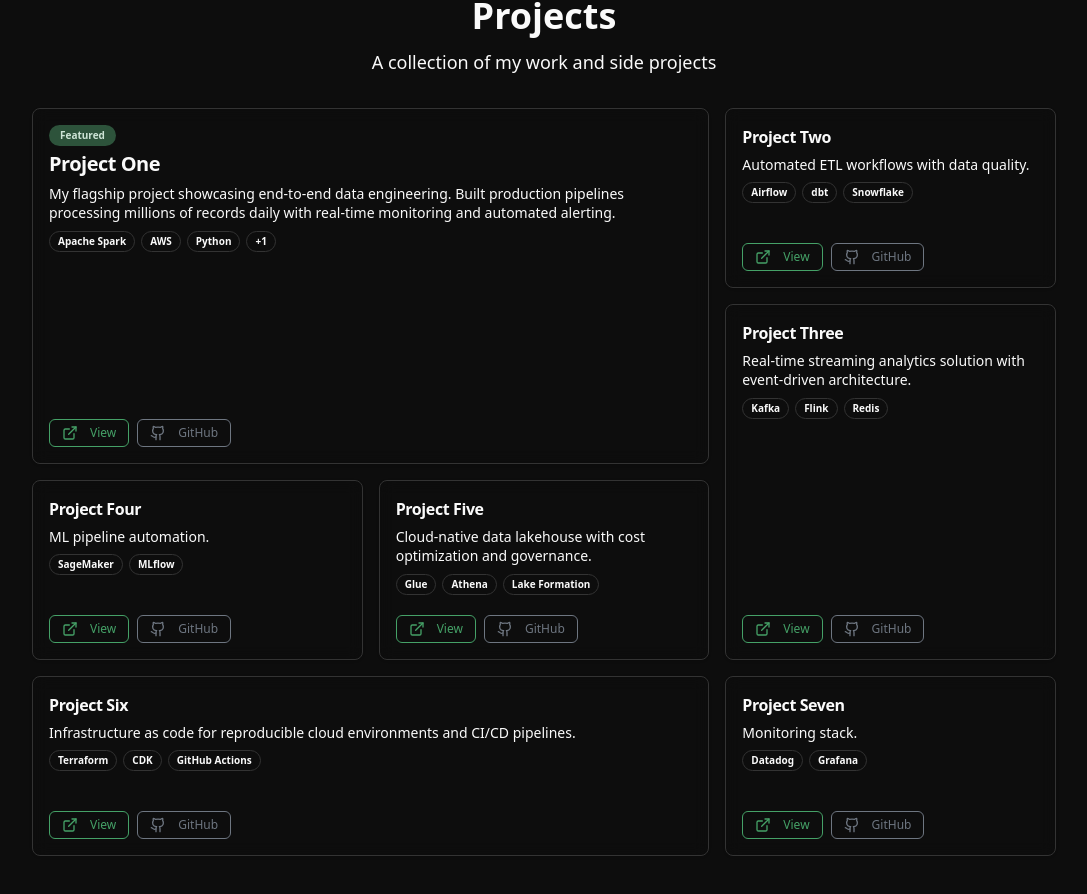
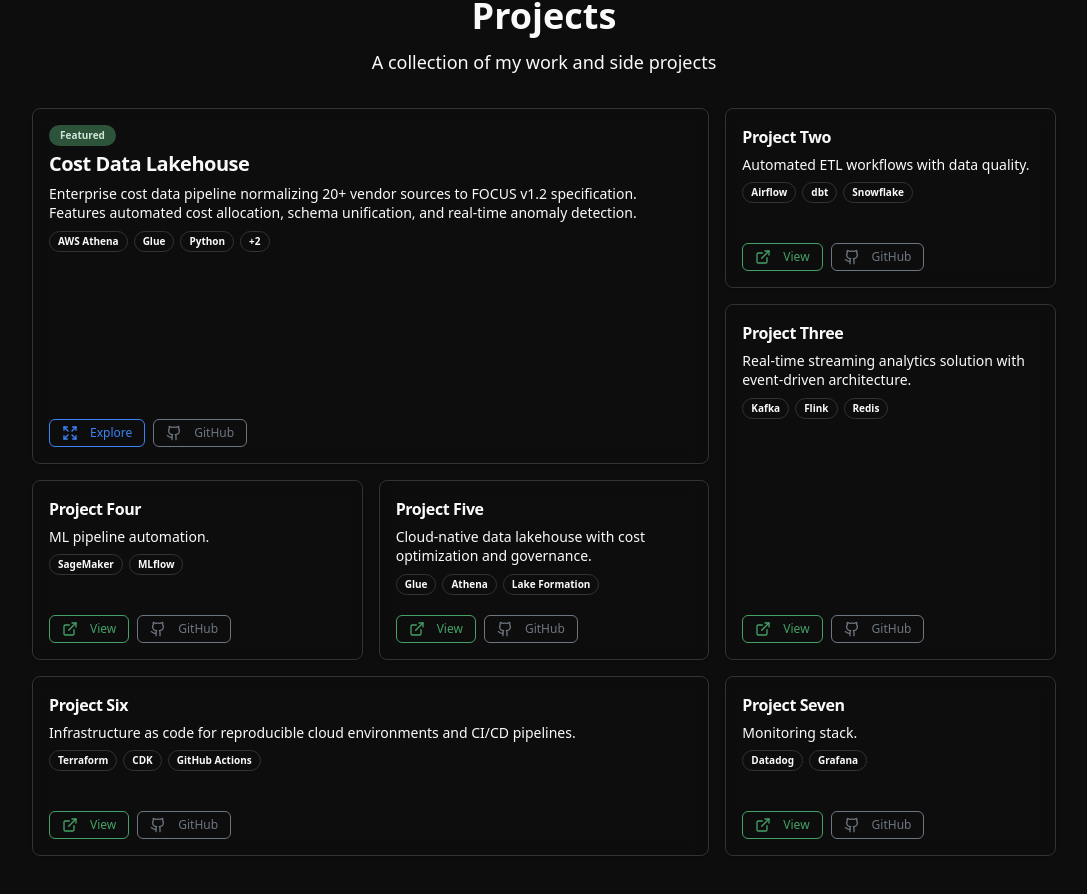
Before and after one commit to iancatez/ian-cates-portfolio, a Next.js app: page / in a window 1280 px wide. Shown: the part 2006-2900 px from the top of the page, without its empty margins (96-1183 px from the left). Built offline with nearby package versions, Linux system fonts and the light colour scheme.

Commit message:
feat(projects): Integrate interactive demo modal into Project 1 card

```diff
--- a/components/bento-project-card.tsx
+++ b/components/bento-project-card.tsx
@@ -11,12 +11,16 @@ import {
 } from "@/components/ui/card";
 import { Button } from "@/components/ui/button";
 import { Badge } from "@/components/ui/badge";
-import { Github, ExternalLink } from "lucide-react";
+import { Github, ExternalLink, Expand } from "lucide-react";
 import { cn } from "@/lib/utils";
 import type { Project } from "@/lib/data";
 
 interface BentoProjectCardProps extends Project {
   className?: string;
+  /** If true, clicking the card opens an interactive modal */
+  hasInteractiveDemo?: boolean;
+  /** Click handler for interactive demo */
+  onInteractiveClick?: () => void;
 }
 
 export function BentoProjectCard({
@@ -27,8 +31,10 @@ export function BentoProjectCard({
   githubUrl,
   bentoSize = "normal",
   className,
+  hasInteractiveDemo,
+  onInteractiveClick,
 }: BentoProjectCardProps) {
-  const hasFooter = liveUrl || githubUrl;
+  const hasFooter = liveUrl || githubUrl || hasInteractiveDemo;
   const isLarge = bentoSize === "large";
 
   return (
@@ -86,7 +92,18 @@ export function BentoProjectCard({
 
       {hasFooter && (
         <CardFooter className="relative z-10 p-4 pt-2 mt-auto gap-2">
-          {liveUrl && (
+          {hasInteractiveDemo && (
+            <Button
+              size="sm"
+              className="h-7 text-xs px-3"
+              onClick={onInteractiveClick}
+              neonColor="#3b82f6"
+            >
+              <Expand className="h-3 w-3 mr-1" />
+              Explore
+            </Button>
+          )}
+          {liveUrl && !hasInteractiveDemo && (
             <Button asChild size="sm" className="h-7 text-xs px-3">
               <Link href={liveUrl} target="_blank" rel="noopener noreferrer">
                 <ExternalLink className="h-3 w-3 mr-1" />
--- a/components/projects-section.tsx
+++ b/components/projects-section.tsx
@@ -1,7 +1,9 @@
 "use client";
 
+import { useState } from "react";
 import { AnimatedSection } from "@/components/animated-section";
 import { BentoProjectCard } from "@/components/bento-project-card";
+import { DataTransformationModal } from "@/components/projects/data-transformation-modal";
 import { projects } from "@/lib/data";
 import { motion } from "framer-motion";
 import { staggerContainer, staggerItem } from "@/lib/animations";
@@ -111,8 +113,10 @@ const containerVariants = {
 
 export function ProjectsSection() {
   const selectedVariants = animationVariants[ANIMATION_STYLE];
+  const [isProject1ModalOpen, setIsProject1ModalOpen] = useState(false);
 
   return (
+    <>
       <AnimatedSection id="projects" className="container mx-auto px-4 py-16">
         <div className="max-w-5xl mx-auto space-y-8">
           {/* Header */}
@@ -158,11 +162,24 @@ export function ProjectsSection() {
                   gridArea: project.gridArea,
                 }}
               >
-              <BentoProjectCard {...project} className="h-full" />
+                <BentoProjectCard
+                  {...project}
+                  className="h-full"
+                  // Project 1 has an interactive demo modal
+                  hasInteractiveDemo={project.id === "1"}
+                  onInteractiveClick={project.id === "1" ? () => setIsProject1ModalOpen(true) : undefined}
+                />
               </motion.div>
             ))}
           </motion.div>
         </div>
       </AnimatedSection>
+
+      {/* Project 1 Interactive Modal */}
+      <DataTransformationModal
+        open={isProject1ModalOpen}
+        onOpenChange={setIsProject1ModalOpen}
+      />
+    </>
   );
 }
--- a/lib/data.ts
+++ b/lib/data.ts
@@ -57,10 +57,9 @@ export const skills: Skill[] = [
 export const projects: Project[] = [
   {
     id: "1",
-    title: "Project One",
-    description: "My flagship project showcasing end-to-end data engineering. Built production pipelines processing millions of records daily with real-time monitoring and automated alerting.",
-    technologies: ["Apache Spark", "AWS", "Python", "Terraform"],
-    liveUrl: "#",
+    title: "Cost Data Lakehouse",
+    description: "Enterprise cost data pipeline normalizing 20+ vendor sources to FOCUS v1.2 specification. Features automated cost allocation, schema unification, and real-time anomaly detection.",
+    technologies: ["AWS Athena", "Glue", "Python", "dbt", "Terraform"],
     githubUrl: "#",
     featured: true,
     bentoSize: "large",
```
Lines whose indentation alone changed are shown as unchanged.
